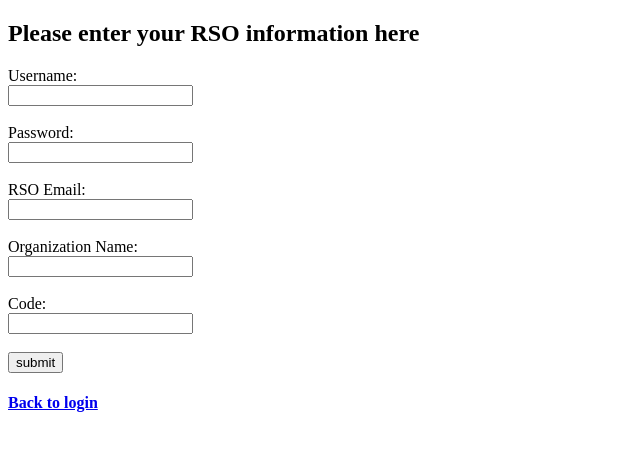
After one commit to isacrab/Garnet-Gather, a Flask app: page /rsoSignup in a window 1280 px wide. The commit adds this page. Shown: the top 451 px of the page, without its empty margins (0-640 px from the left). Run offline with Flask 3, Linux system fonts and the light colour scheme.

Commit message:
Implement user and RSO signup functionality; update user creation logic and templates

```diff
--- a/app.py
+++ b/app.py
@@ -6,7 +6,7 @@ from chicken_tinder import recordVote, getRemainingRestaurants, getResults
 
 app = Flask(__name__)
 
-@app.route('/') #home page for now
+@app.route('/') #home page for now, will change to login
 def homepage():
     return render_template('home.html')
 
@@ -14,11 +14,12 @@ def homepage():
 def login():
     return render_template('login.html')
 
-@app.route('/signup')       #only renders the signup page, links to userSignup that does all the actual work in db
+@app.route('/signup')       #only renders the signup page, links to /userSignup that does all the actual work in db
 def singup():
     return render_template('signup.html')
 
-@app.route('/userSignup', methods = ['POST', 'GET'])  #will actually put it in db
+#THIS IS FOR USERS ONLY
+@app.route('/userSignup', methods = ['POST', 'GET'])  #will actually put it in db, links to @app.route('/signup')
 def userSignup():
     if request.method == 'POST':    #get all info to insert into table
         fsuid = request.form['username']
@@ -27,11 +28,33 @@ def userSignup():
         fName = request.form['firstname']
         lName = request.form['lastname']
 
-    createUser(fsuid,password,email,fName,lName)    #actually creates user
+    createUser(fsuid,password,email,fName,lName, 0)    #actually creates user, in db.py
+
+    return redirect(url_for('login'))
+
+#ONE FOR THE RSOS ONLY
+@app.route('/rsoSignup')
+def rsoSignup():
+    return render_template('rsoSignup.html')    #links with orgSignup
+
+@app.route('/orgSignup', methods = ['POST', 'GET']) #for orgSignup, gets everything and makes RSO
+def orgSignup():
+    if request.method == 'POST':
+        fsuid = request.form['username']
+        password = request.form['password']
+        email = request.form['email']
+        fName = request.form['firstname']
+        #lastname is being nulled out
+        code = int(request.form['adminCode'])
+
+        if(code==8008135):
+            createUser(fsuid,password,email,fName, 0, code)    #actually creates user, in db.py
+        else:
+            print("Error in creating an admin user")
+
+    return redirect(url_for('login'))
 
 
-
-    return redirect(url_for('login'))
 
 #chicken tinder routes
 #THESE ARE COMMENTED OUT BC WE DONT HAVE EVENTS SET UP SO TESTING ROUTE IN IN USE
--- a/templates/login.html
+++ b/templates/login.html
@@ -18,7 +18,8 @@
         <input type="submit" value="Login">
     </form>
 
-    <h4><a href='/signup'>Sign up</a></h4>
+    <h4><a href='/signup'>User Sign up</a></h4>
+    <h4><a href = '/rsoSignup'>RSO Sign up</a></h4>
 
 </body>
 </html>
--- /dev/null
+++ b/templates/rsoSignup.html
@@ -0,0 +1,33 @@
+<!DOCTYPE html>
+<html lang="en">
+<head>
+    <meta charset="UTF-8">
+    <title>Create Account</title>
+</head>
+<body>
+
+    <h2>Please enter your RSO information here</h2>
+
+    <form action="{{ url_for('orgSignup') }}" method = "POST">
+        <label for="username">Username:</label><br>
+        <input type="text" name="username"><br><br>
+
+        <label for="password">Password:</label><br>
+        <input type="password" name="password"><br><br>
+
+        <label for="email">RSO Email:</label><br>
+        <input type="email" name="email"><br><br>
+
+        <label for="firstname">Organization Name:</label><br>
+        <input type="text" name="firstname"><br><br>
+
+        <label for="adminCode">Code:</label><br>
+        <input type="number" name="adminCode"><br><br>
+
+        <input type="submit" value="submit">
+    </form>
+
+    <h4> <a href="/login">Back to login</a></h4>
+
+</body>
+</html>
```
Also changed, not shown: authen.py (+0 -23 lines), db.py (+34 -16 lines).
